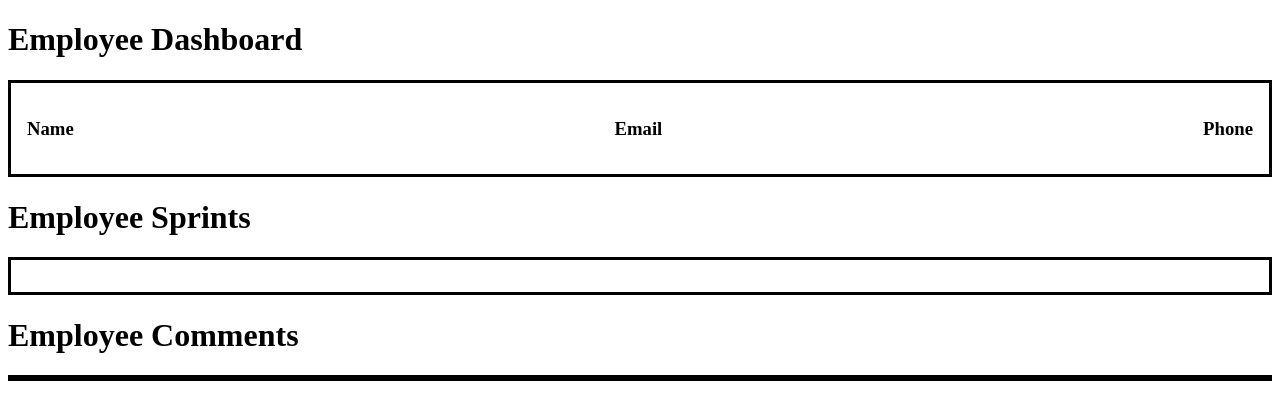
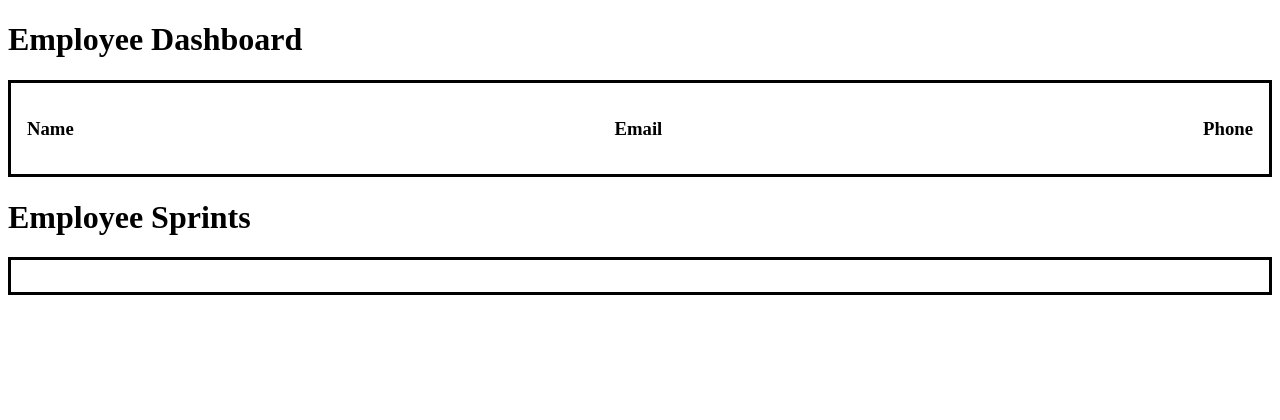
Before and after one commit to JcTheSavoir/rtt08-modules308A_5, a plain HTML site: page index.html in a window 1280 px wide. Drawn offline with Linux system fonts and the light colour scheme; no server answers.

Commit message:
Remove unneeded title and container

```diff
--- a/index.html
+++ b/index.html
@@ -22,9 +22,6 @@
     <h1 class="sprintTitle">Employee Sprints</h1>
     <div class="sprintContainer"></div>
 
-    <h1 class="commentTitle">Employee Comments</h1>
-    <div class="commentContainer"></div>
-
     <script src="data.mjs" type="module" async defer></script>
   </body>
 </html>
```
